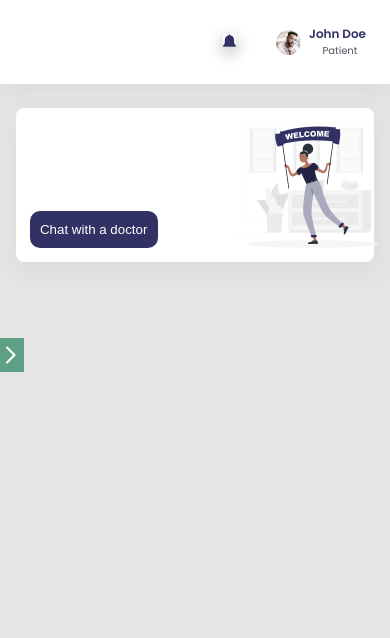
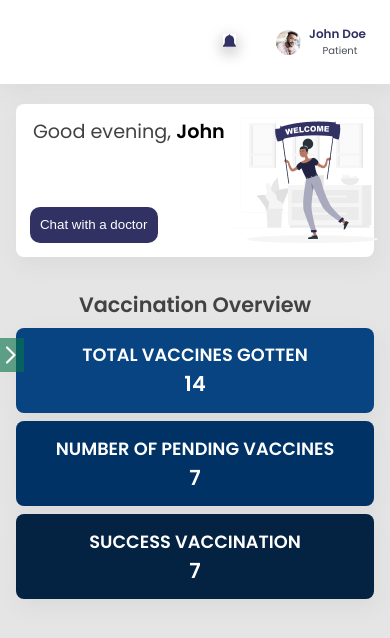
Before and after one commit to BanksMustapha7/antigen, a React (Create React App) app: page /Dashboard in a window 390 px wide. Shown: the top 638 px of the page. Built offline with nearby package versions, Linux system fonts and the light colour scheme.

Commit message:
Mobile Dashboard Home

```diff
--- a/src/Pages/Dashboard/Home/Home.jsx
+++ b/src/Pages/Dashboard/Home/Home.jsx
@@ -15,6 +15,9 @@ function Home() {
   const user = "John";
   return (
     <div className="home">
+      <div className="top">
+        <div className="box1">
+          <div className="greeting">
             <div className="card greet" style={{ background: "#fff" }}>
               <div>
                 <h2>
@@ -26,6 +29,35 @@ function Home() {
               <img src={Welcome} alt="welcome" srcset="" />
             </div>
           </div>
+
+          <div className="vaccineCount">
+            <h3>Vaccination Overview</h3>
+            <div className="boxes">
+              <div
+                className="card count"
+                style={{ backgroundColor: "#084482" }}
+              >
+                <h4>TOTAL VACCINES GOTTEN</h4>
+                <h3>14</h3>
+              </div>
+              <div
+                className="card count"
+                style={{ backgroundColor: "#003265" }}
+              >
+                <h4>NUMBER OF PENDING VACCINES</h4>
+                <h3>7</h3>
+              </div>
+              <div className="card count" style={{ background: "#042241" }}>
+                <h4>SUCCESS VACCINATION</h4>
+                <h3>7</h3>
+              </div>
+            </div>
+          </div>
+        </div>
+
+        <div className="box 2"></div>
+      </div>
+    </div>
   );
 }
 
--- a/src/Pages/Dashboard/Home/home.css
+++ b/src/Pages/Dashboard/Home/home.css
@@ -8,6 +8,11 @@
     padding: .85rem;
     box-shadow: 2px 8px 20px rgba(181, 181, 181, 0.2);
     border-radius: 8px;
+}
+
+.top .box1 {
+    display: grid;
+    gap: 2rem;
 }
 
 .greet {
@@ -24,11 +29,13 @@
 .greet h2 {
     font-family: 'Poppins';
     font-weight: 400;
+    color: #424242;
     font-size: 1.2rem;
 }
 
 .greet h2 span {
     font-weight: 600;
+    color: #000;
 }
 
 .greet button {
@@ -38,3 +45,20 @@
     background-color: #313163;
     width: max-content;
 }
+
+.vaccineCount>h3 {
+    font-family: 'Poppins';
+    color: #424242;
+    margin-bottom: .5rem;
+}
+
+.vaccineCount .boxes {
+    display: grid;
+    gap: .5rem;
+}
+
+.vaccineCount .boxes h3,
+.vaccineCount .boxes h4 {
+    color: #fff;
+    font-family: 'Poppins';
+}
--- a/src/Pages/Dashboard/dashboard.css
+++ b/src/Pages/Dashboard/dashboard.css
@@ -227,6 +227,6 @@
     }
 
     .main {
-        padding: 1.5rem 1rem;
+        padding: 1.2rem 1rem;
     }
 }
```
Lines whose indentation alone changed are shown as unchanged.
